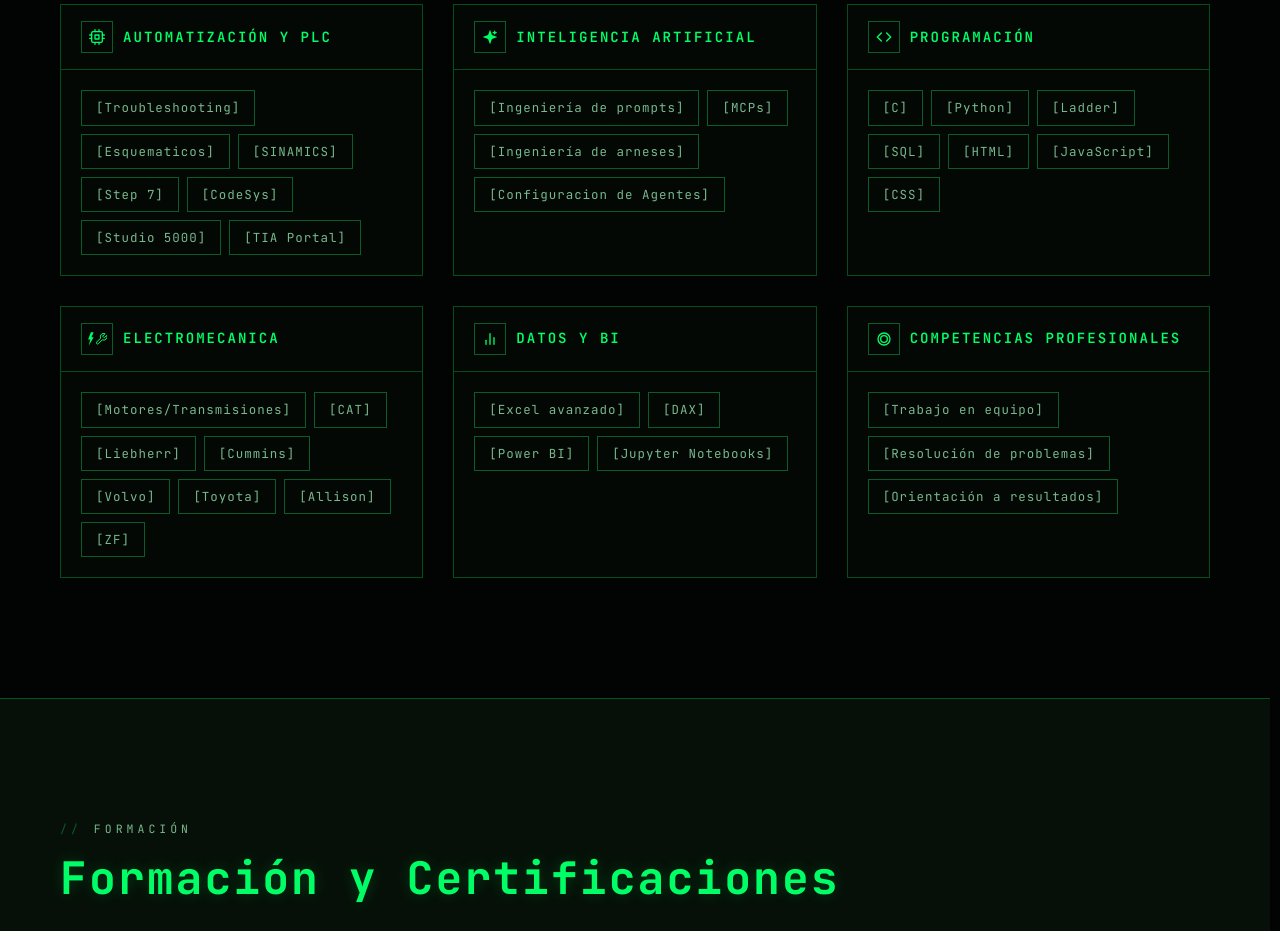
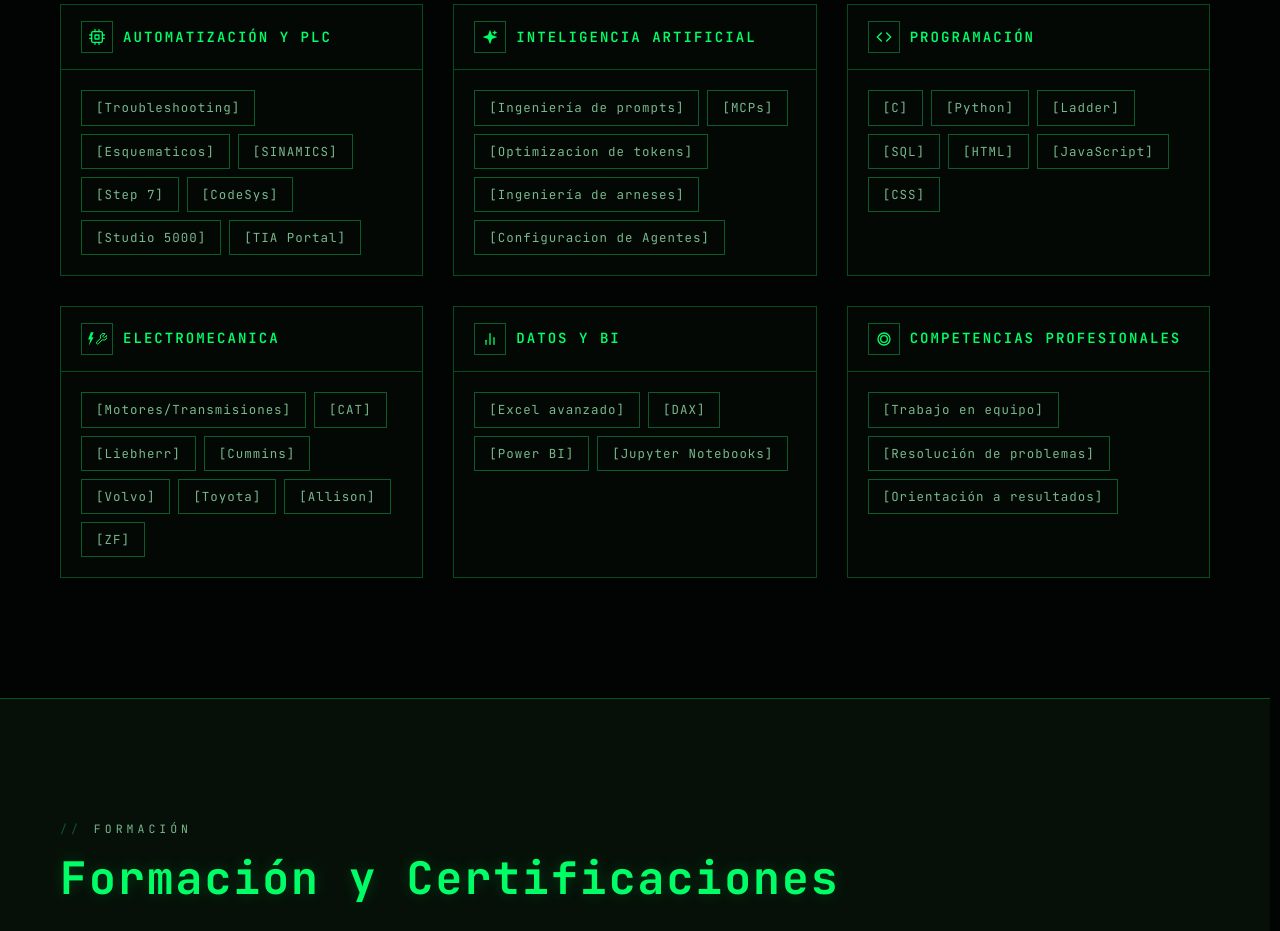
Before and after one commit to martinluksic/martin-luksic-web, a plain HTML site: page index.html in a window 1280 px wide. Shown: the part 4640-5571 px from the top of the page. Drawn offline with nearby package versions, Linux system fonts and the light colour scheme.

Commit message:
Agregue habilidad a ia

```diff
--- a/index.html
+++ b/index.html
@@ -357,6 +357,7 @@
                     <div class="skill-category-body">
                         <span class="skill-tag">[Ingeniería de prompts]</span>
                         <span class="skill-tag">[MCPs]</span>
+                        <span class="skill-tag">[Optimizacion de tokens]</span>
                         <span class="skill-tag">[Ingeniería de arneses]</span>
                         <span class="skill-tag">[Configuracion de Agentes]</span>
                     </div>
```
